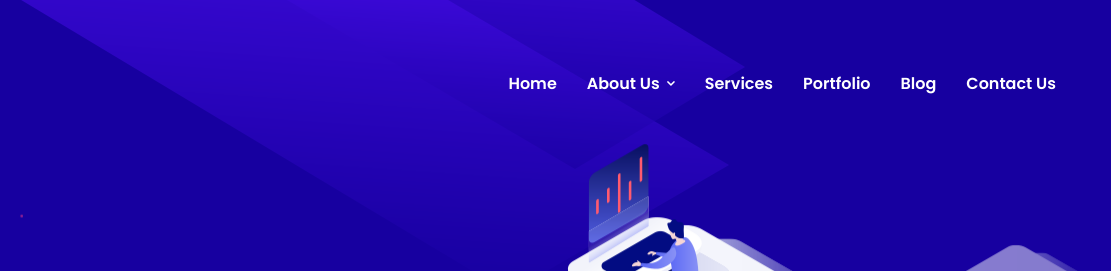
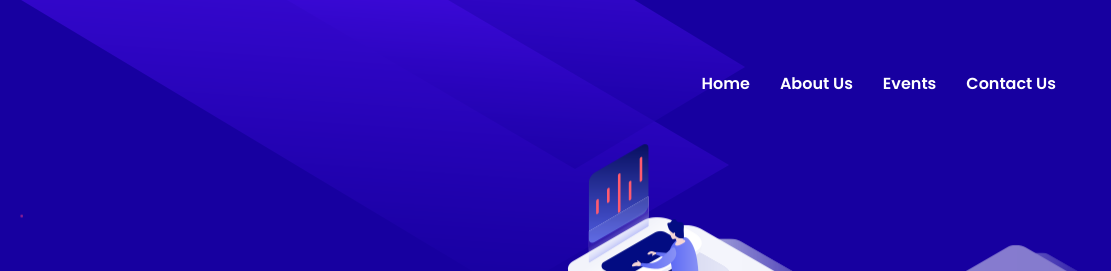
Before and after one commit to netxmace/NetX, a plain HTML site: page index.html in a window 1280 px wide. Shown: the top 271 px of the page, 169-1280 px from the left. Drawn offline with nearby package versions, Linux system fonts and the light colour scheme; a web font is replaced by a local one.

Commit message:
Removed dropdown of nav items. Added required nav items

```diff
--- a/index.html
+++ b/index.html
@@ -56,15 +56,9 @@
                                 <div class="navbar-collapse collapse clearfix" id="navbarSupportedContent">
                                     <ul class="navigation clearfix">
                                         <li><a href="index.html">Home</a></li>
-                                        <li class="dropdown"><a href="index.html#">About Us</a>
-                                            <ul>
-                                                <li><a href="about.html">About Us</a></li>
-                                                <li><a href="team.html">Our Team</a></li>
-                                            </ul>
-                                        </li>
-                                        <li><a href="#">Services</a></li>
-                                        <li><a href="#">Portfolio</a></li>
-                                        <li><a href="#">Blog</a></li>
+                                        <li><a href="index.html#">About Us</a> </li>
+                                        <li><a href="#">Events</a></li>
+                                        <!-- <li><a href="#">Blog</a></li> -->
                                         <li><a href="#">Contact us</a></li>
                                     </ul>
                                 </div>
@@ -99,15 +93,9 @@
                             <div class="navbar-collapse collapse clearfix" id="navbarSupportedContent1">
                                 <ul class="navigation clearfix">
                                     <li><a href="index.html">Home</a></li>
-                                    <li class="dropdown"><a href="index.html#">About Us</a>
-                                        <ul>
-                                            <li><a href="about.html">About Us</a></li>
-                                            <li><a href="team.html">Our Team</a></li>
-                                        </ul>
-                                    </li>
-                                    <li><a href="#">Services</a></li>
-                                    <li><a href="#">Portfolio</a></li>
-                                    <li><a href="#">Blog</a></li>
+                                    <li><a href="index.html#">About Us</a></li>
+                                    <li><a href="#">Events</a></li>
+                                    <!-- <li><a href="#">Blog</a></li> -->
                                     <li><a href="#">Contact us</a></li>
                                 </ul>
                             </div>
```
